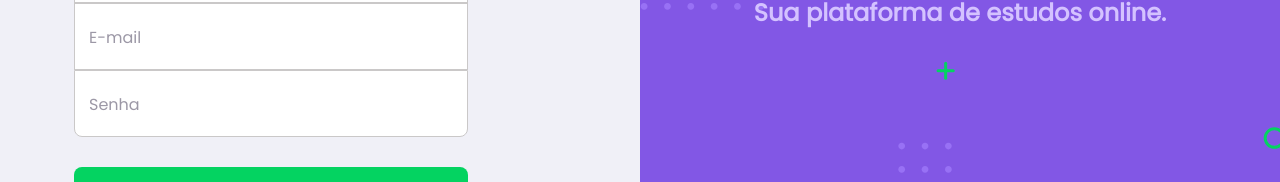
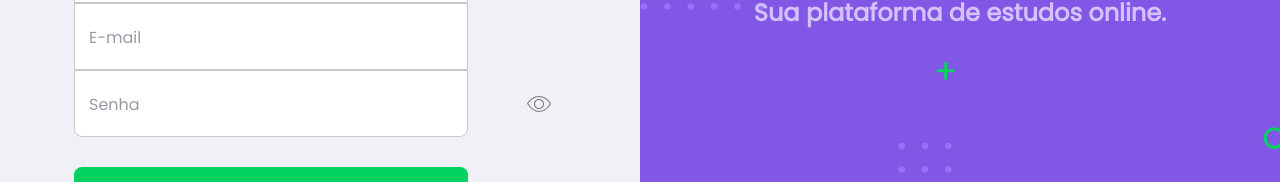
Before and after one commit to fabiosenracorrea/Proffy, a React (Create React App) app in the folder web/: page /signup in a window 1280 px wide. Shown: the part 438-620 px from the top of the page. Built offline with nearby package versions, Linux system fonts and the light colour scheme.

Commit message:
button enabling with text and password toggle added

```diff
--- a/web/src/components/LoginSignUp/index.tsx
+++ b/web/src/components/LoginSignUp/index.tsx
@@ -1,10 +1,12 @@
-import React from 'react';
+import React, { useState } from 'react';
+import { Link } from 'react-router-dom';
 
 import logoImg from '../../assets/images/logo.svg';
 import purpleHeart from '../../assets/images/icons/purple-heart.svg';
+import eye from '../../assets/images/icons/eye.svg';
+import eyeoff from '../../assets/images/icons/eye-off.svg';
 
 import './styles.css';
-import { Link } from 'react-router-dom';
 
 interface LoginSignUpProps {
   title: string;
@@ -15,6 +17,33 @@ interface LoginSignUpProps {
 }
 
 const LoginSignUp: React.FC<LoginSignUpProps> = ({ title, buttonText, login, description, password, children }) => {
+  const [email, setEmail] = useState('');
+  const [userPassword, setPassword] = useState('');
+  const [pwShown, setPwShown] = useState(false);
+
+  function checkInputFields() {
+    if (login) {
+      return (email !== '' && userPassword !== '');
+    }
+    return true;
+  }
+
+  function handleShowHidePw(img: HTMLImageElement) {
+    const pwElement = document.getElementById("password");
+
+    if (pwShown) {
+      pwElement?.setAttribute("type", "password");
+      img.src = eye;
+      setPwShown(false);
+      return;
+    }
+
+    pwElement?.setAttribute("type", "text");
+
+    img.src = eyeoff;
+    setPwShown(true);
+  }
+
   return (
     <div id="home-content" className="content">
         <div className="logo-container">
@@ -36,18 +65,23 @@ const LoginSignUp: React.FC<LoginSignUpProps> = ({ title, buttonText, login, des
               {children}
 
               <div className="login-group">
-                <input type="text" id="email" placeholder=" "/>
+                <input type="text" id="email" placeholder=" " onChange={e => setEmail(e.target.value)}/>
                 <label htmlFor="email">
                   <span className="label">E-mail</span>
                 </label>
               </div>
 
-              {password && (<div className="login-group">
-                <input type="password" id="password" placeholder=" "/>
-                <label htmlFor="password">
-                  <span className="label">Senha</span>
-                </label>
-              </div>)}
+              {password && (
+                <div className="login-group">
+                  <input type="password" id="password" placeholder=" " onChange={e => setPassword(e.target.value)}/>
+                  <label htmlFor="password">
+                    <span className="label">Senha</span>
+                  </label>
+                  <div className="show-hide-password">
+                    <img src={eye} alt="show-password" onClick={e => handleShowHidePw(e.target as HTMLImageElement)}/>
+                  </div>
+                </div>
+              )}
 
               {login && (
                 <div className="login-help">
@@ -62,7 +96,7 @@ const LoginSignUp: React.FC<LoginSignUpProps> = ({ title, buttonText, login, des
                 </div>
               )}
 
-              <button type="button">{buttonText}</button>
+              <button type="button" disabled={(!checkInputFields())}>{buttonText}</button>
             </form>
 
             {login && (
--- a/web/src/components/LoginSignUp/styles.css
+++ b/web/src/components/LoginSignUp/styles.css
@@ -65,6 +65,20 @@
 
 #home-content #password {
   border-radius: 0 0 0.8rem 0.8rem;
+}
+
+#home-content .show-hide-password {
+  position: absolute;
+  right: 1.5rem;
+  height: 100%;
+  top: 0;
+  opacity: 0.5;
+  display: flex;
+  align-items: center;
+}
+
+#home-content .show-hide-password img {
+  cursor: pointer;
 }
 
 #home-content .login-group label {
@@ -171,12 +185,18 @@
   padding: 1.5rem;
   border-radius: 0.8rem;
   border: 0;
-  background-color: #dbdbe9;
-  color: var(--color-text-complement);
+  background-color: var(--color-secundary);
+  color: var(--color-button-text);
   font-weight: 700;
   font-family: Archivo, sans-serif;
   outline: none;
   cursor: pointer;
+}
+
+#home-content form button:disabled {
+  color: var(--color-text-complement);
+  background-color: #dbdbe9;
+  pointer-events: none;
 }
 
 #home-content footer {
```
Also changed, not shown: web/src/assets/images/icons/eye-off.svg (added), web/src/assets/images/icons/eye.svg (added).
